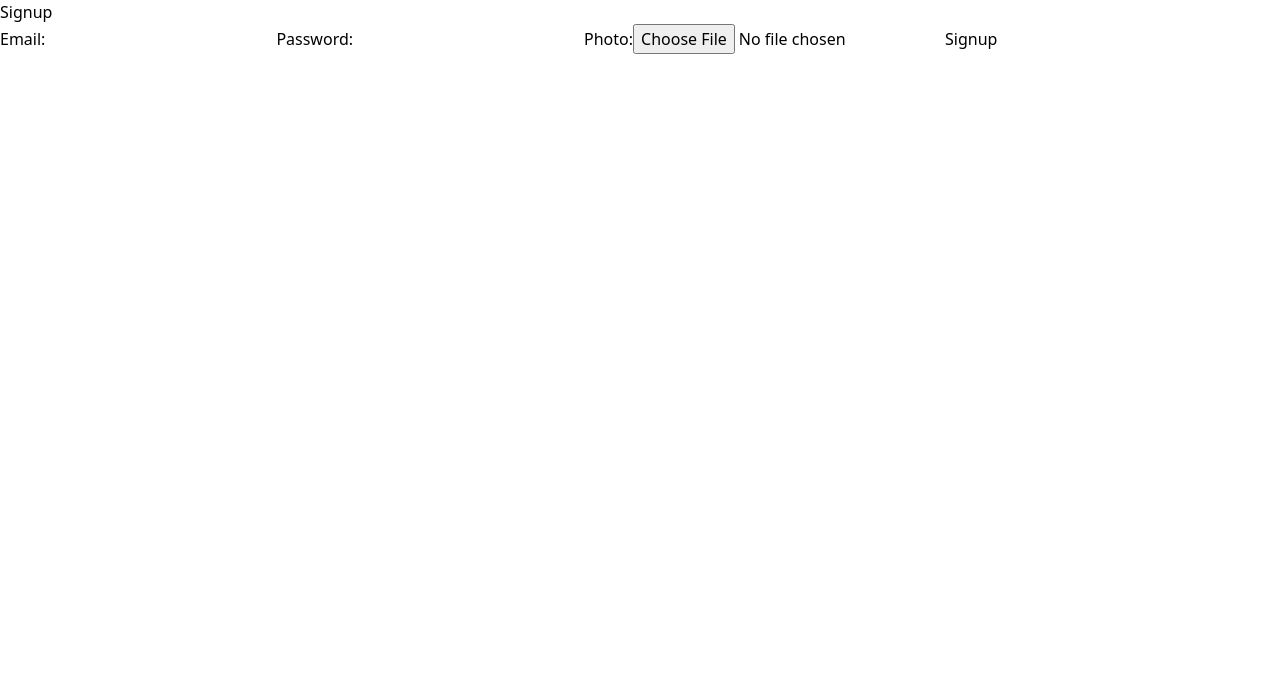
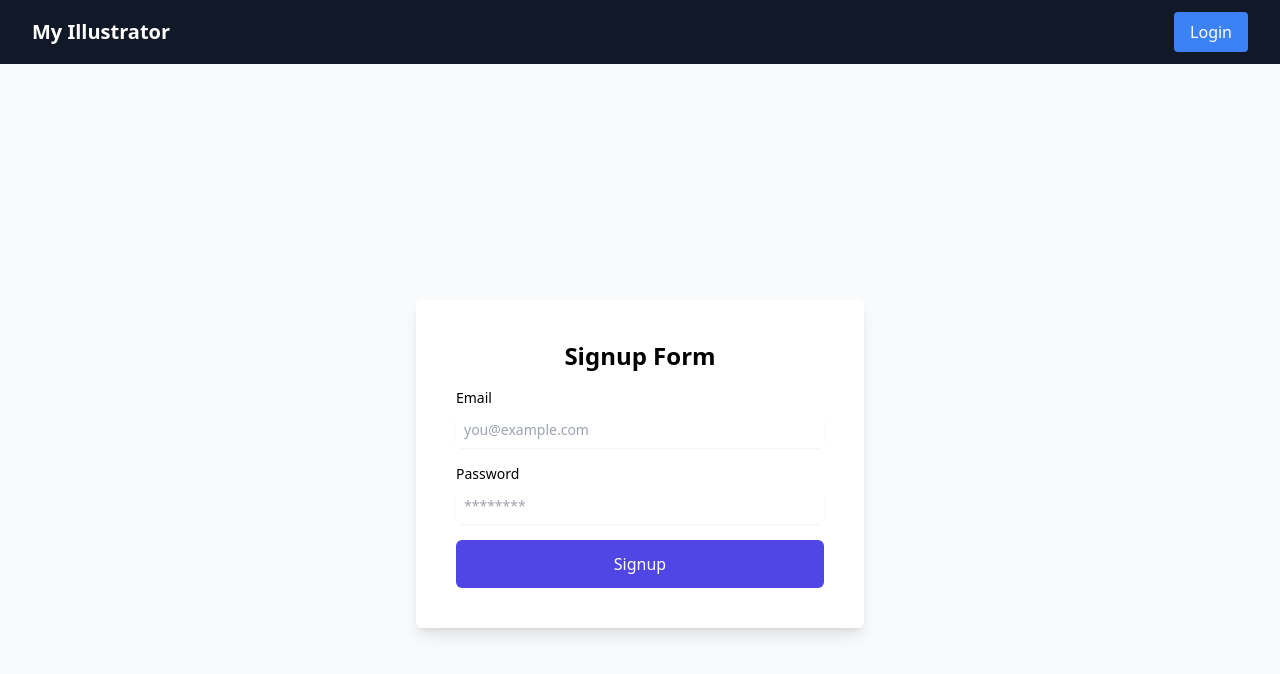
Before and after one commit to momarinho/social-media-art, a React (Vite) app: page /signup in a window 1280 px wide. Shown: the top 674 px of the page. Built offline with nearby package versions, Linux system fonts and the light colour scheme; no server answers.

Commit message:
Signup
Signup form, for now without photo. Only basic info

```diff
--- a/src/components/Login.jsx
+++ b/src/components/Login.jsx
@@ -72,7 +72,7 @@ function Login() {
           >
             Log in
           </button>
-          <button className="bg-blue-500 hover:bg-blue-700 text-white font-bold py-2 px-4 rounded focus:outline-none focus:shadow-outline">
+          <button className="bg-green-500 hover:bg-green-700 text-white font-bold py-2 px-4 rounded focus:outline-none focus:shadow-outline">
             <Link to="signup">Sign up</Link>
           </button>
           <hr />
--- a/src/components/Signup.jsx
+++ b/src/components/Signup.jsx
@@ -1,69 +1,92 @@
+import { createUserWithEmailAndPassword } from 'firebase/auth';
 import { useState } from 'react';
-import { auth, storage } from '../config/firebase';
+import { auth } from '../config/firebase';
+import { useNavigate } from 'react-router-dom';
+import Navbar from './Navbar';
 
-function Signup() {
+const Signup = () => {
   const [email, setEmail] = useState('');
   const [password, setPassword] = useState('');
-  const [photo, setPhoto] = useState(null);
 
-  const handleSignup = async (e) => {
-    e.preventDefault();
-    try {
-      // Create user account
-      const { user } = await auth.createUserWithEmailAndPassword(
-        email,
-        password
-      );
+  let navigate = useNavigate();
 
-      // Upload photo to Firebase Storage
-      if (photo) {
-        const storageRef = storage.ref();
-        const photoRef = storageRef.child(`users/${user.uid}/photo`);
-        await photoRef.put(photo);
-        const photoUrl = await photoRef.getDownloadURL();
-
-        // Update user profile with photo URL
-        await user.updateProfile({
-          photoURL: photoUrl,
-        });
-      }
-    } catch (error) {
-      console.error(error);
-    }
+  const handleEmailChange = (event) => {
+    setEmail(event.target.value);
   };
 
-  const handlePhotoChange = (e) => {
-    setPhoto(e.target.files[0]);
+  const handlePasswordChange = (event) => {
+    setPassword(event.target.value);
+  };
+
+  const handleRegisterFormSubmit = (event) => {
+    event.preventDefault();
+
+    const emailRegex = /^[^\s@]+@[^\s@]+\.[^\s@]+$/;
+    if (!emailRegex.test(email)) {
+      alert('Invalid email');
+      return;
+    }
+
+    if (password.length < 8) {
+      alert('Password must be ate least 8 chars long');
+      return;
+    }
+
+    createUserWithEmailAndPassword(auth, email, password)
+      .then((userCredential) => {
+        const user = userCredential.user;
+        console.log('Created account for:', user.email);
+        navigate('/');
+      })
+      .catch((error) => {
+        const errorCode = error.code;
+        const errorMessage = error.message;
+        console.log('Error: ', errorCode, errorMessage);
+      });
   };
 
   return (
-    <div>
-      <h2>Signup</h2>
-      <form onSubmit={handleSignup}>
-        <label>
-          Email:
+    <>
+      <Navbar />
+      <div className="flex flex-col items-center justify-center h-screen bg-gray-50">
+        <div className="max-w-md w-full mx-auto p-8 md:p-10 rounded-md bg-white shadow-lg">
+          <h2 className="text-2xl font-bold mb-4 text-center">Signup Form</h2>
+          <form onSubmit={handleRegisterFormSubmit} className="grid gap-4">
+            <label className="flex flex-col">
+              <span className="text-sm font-medium mb-1">Email</span>
+              <div className="flex items-center rounded-md shadow-sm">
                 <input
                   type="email"
                   value={email}
-            onChange={(e) => setEmail(e.target.value)}
+                  onChange={handleEmailChange}
+                  className="block w-full p-2 border-gray-300 rounded-none focus:ring-indigo-500 focus:border-indigo-500 sm:text-sm"
+                  placeholder="you@example.com"
                 />
+              </div>
             </label>
-        <label>
-          Password:
+            <label className="flex flex-col">
+              <span className="text-sm font-medium mb-1">Password</span>
+              <div className="flex items-center rounded-md shadow-sm">
                 <input
                   type="password"
                   value={password}
-            onChange={(e) => setPassword(e.target.value)}
+                  onChange={handlePasswordChange}
+                  className="block w-full p-2 border-gray-300 rounded-none focus:ring-indigo-500 focus:border-indigo-500 sm:text-sm"
+                  placeholder="********"
                 />
+              </div>
             </label>
-        <label>
-          Photo:
-          <input type="file" onChange={handlePhotoChange} />
-        </label>
-        <button type="submit">Signup</button>
+            <button
+              type="submit"
+              className="w-full py-3 px-4 rounded-md text-white font-medium bg-indigo-600 hover:bg-indigo-700 focus:outline-none focus:ring-2 focus:ring-offset-2 focus:ring-indigo-500"
+            >
+              Signup
+            </button>
           </form>
         </div>
+      </div>
+    </>
   );
-}
+};
 
 export default Signup;
```
Lines whose indentation alone changed are shown as unchanged.
